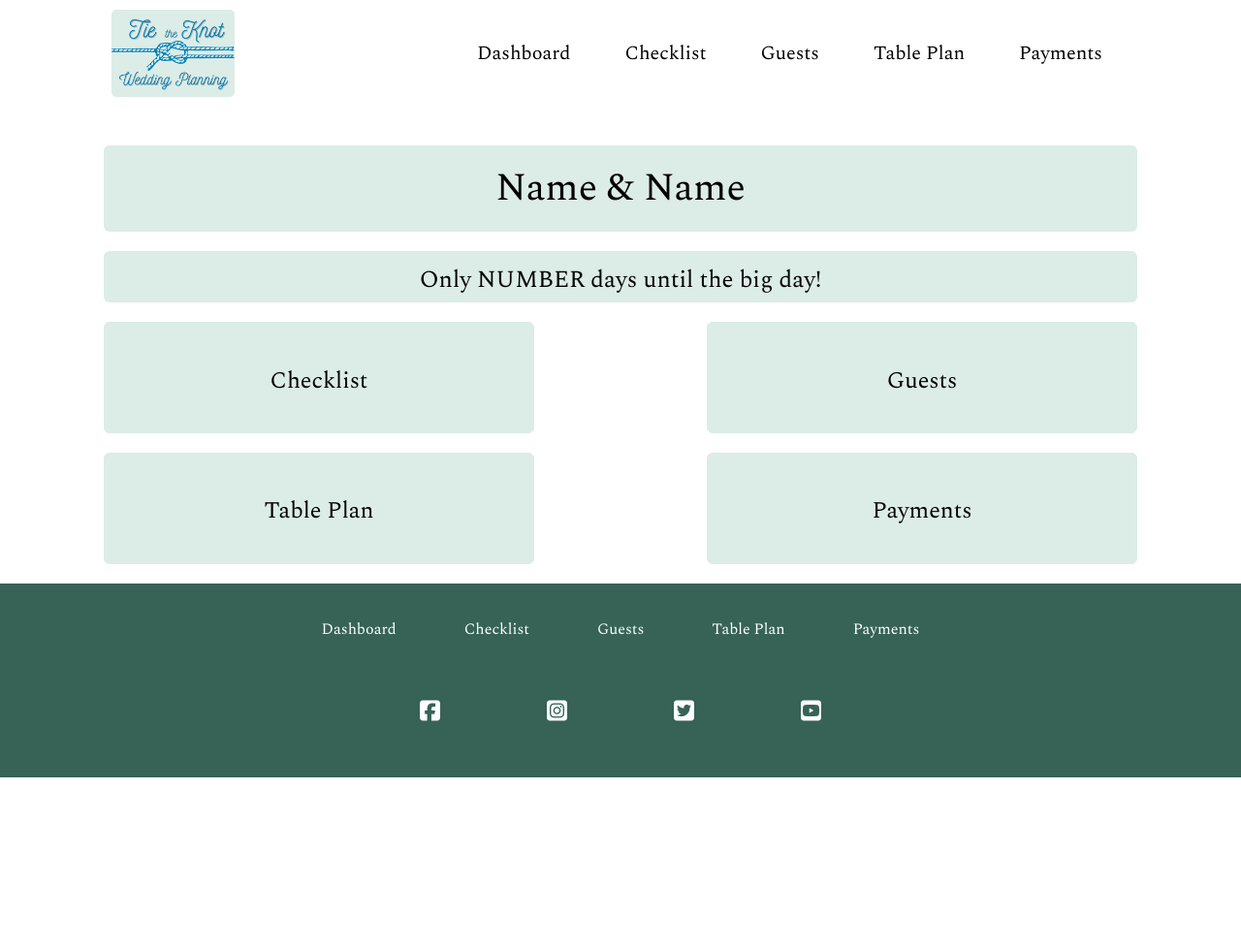
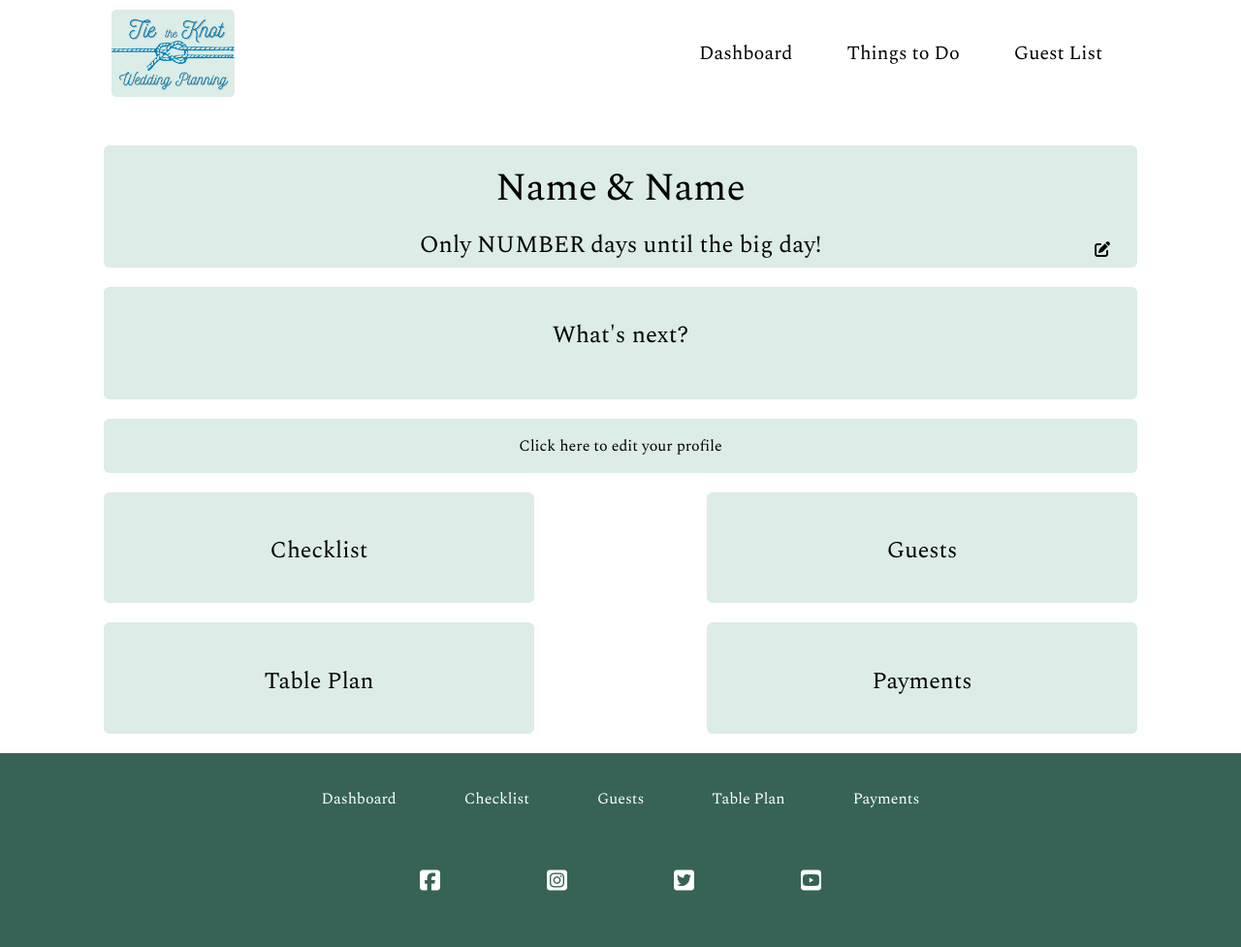
Before and after one commit to lilli-mcnally/tie-the-knot, a Flask app: page /dashboard in a window 1280 px wide. Shown: the whole page at 97% size. Before the commit the page ends 802 px from the top, so only its background shows below. Run offline with Flask 2, Linux system fonts and the light colour scheme; data that the repository does not hold is empty; some libraries are stand-ins or nearby versions.

Commit message:
Update dashboard and add edit profile link

```diff
--- a/tietheknot/routes.py
+++ b/tietheknot/routes.py
@@ -53,7 +53,8 @@ def log_in():
 
 @app.route("/dashboard")
 def dashboard():
-    return render_template("dashboard.html")
+    checklist_items = list(Checklist.query.order_by(Checklist.checklist_date).all())
+    return render_template("dashboard.html", checklist_items=checklist_items)
 
 
 # Checklist Pages
--- a/tietheknot/static/css/style.css
+++ b/tietheknot/static/css/style.css
@@ -54,10 +54,6 @@ nav ul a {
     justify-content: center;
 }
 
-nav ul a:hover {
-    background-color: #E8D2CA;
-}
-
 nav .sidenav-trigger {
     float: right;
 }
@@ -76,6 +72,12 @@ nav .sidenav-trigger {
 
 .sidenav li>a {
     font-size: 18px;
+}
+
+.drop-option {
+    margin: 0;
+    padding: 20px !important;
+    text-align: center;
 }
 
 #footer-links,
@@ -116,6 +118,24 @@ nav .sidenav-trigger {
 }
 
 /* Dashboard */
+
+#edit-profile {
+    position: absolute;
+    top: 230px;
+    right: 130px;
+}
+
+#edit-profile a {
+    color: #000;
+    border: 2px solid #dcece7;
+    border-radius: 5px;
+    padding: 1px 3px;
+}
+
+#edit-profile a:hover {
+    border: 2px solid #366355;
+}
+
 .dash-heading {
     display: flex;
     justify-content: center;
@@ -511,3 +531,15 @@ input:-internal-autofill-selected {
 }
 
 /* Sign Up Page */
+
+
+
+
+
+.nav-trigger {
+    background-color: unset;
+}
+
+.nav-trigger:hover {
+    background-color: #E8D2CA;
+}
--- a/tietheknot/templates/base.html
+++ b/tietheknot/templates/base.html
@@ -20,12 +20,23 @@
                         alt="Tie the Knot Wedding Planning Logo">
                 </a>
                 <a href="#" data-target="mobile-demo" class="sidenav-trigger"><i class="fa-solid fa-bars"></i></a>
+                <!-- Dropdown Structure -->
+                <ul id="checklist-dropdown" class="dropdown-content">
+                    <li><a class="drop-option" href="{{ url_for('checklist') }}">Checklist</a></li>
+                    <li class="divider"></li>
+                    <li><a class="drop-option" href="{{ url_for('payments') }}">Payments</a></li>
+                </ul>
+                <ul id="guest-dropdown" class="dropdown-content">
+                    <li><a class="drop-option" href="{{ url_for('guests') }}">Guests</a></li>
+                    <li class="divider"></li>
+                    <li><a class="drop-option" href="{{ url_for('table_plan') }}">Table Plan</a></li>
+                </ul>
                 <ul class="right hide-on-med-and-down nav-links">
-                    <li><a href="{{ url_for('dashboard') }}">Dashboard</a></li>
-                    <li><a href="{{ url_for('checklist') }}">Checklist</a></li>
-                    <li><a href="{{ url_for('guests') }}">Guests</a></li>
-                    <li><a href="{{ url_for('table_plan') }}">Table Plan</a></li>
-                    <li><a href="{{ url_for('payments') }}">Payments</a></li>
+                    <li><a a class="nav-trigger" href="{{ url_for('dashboard') }}">Dashboard</a></li>
+                    <li><a class="dropdown-trigger nav-trigger" href="#!" data-target="checklist-dropdown">Things to
+                            Do</a></li>
+                    <li><a class="dropdown-trigger nav-trigger" href="#!" data-target="guest-dropdown">Guest List</a>
+                    </li>
                 </ul>
             </div>
         </nav>
@@ -33,9 +44,9 @@
         <ul class="sidenav" id="mobile-demo">
             <li><a href="{{ url_for('dashboard') }}" class="side-nav">Dashboard</a></li>
             <li><a href="{{ url_for('checklist') }}">Checklist</a></li>
+            <li><a href="{{ url_for('payments') }}">Payments</a></li>
             <li><a href="{{ url_for('guests') }}">Guests</a></li>
             <li><a href="{{ url_for('table_plan') }}">Table Plan</a></li>
-            <li><a href="{{ url_for('payments') }}">Payments</a></li>
         </ul>
     </header>
 
--- a/tietheknot/templates/dashboard.html
+++ b/tietheknot/templates/dashboard.html
@@ -5,10 +5,46 @@
     <div class="col s10" id="dash-container">
         <div class="col s12 green-row">
             <h1>Name & Name</h1>
+            <h5>Only NUMBER days until the big day!</h5>
+            <p id="edit-profile"><a href=""><i class="fa-solid fa-pen-to-square"></i></a></p>
+        </div>
+        <div class="col s12 green-row green-container">
+            <h5>What's next?</h5>
+            <br>
+            {% for checklist_item in checklist_items %}
+            <!-- Iterates through each Checklist item -->
+            {% if loop.first %}
+            <!-- Checks to see if this is the first iteration, meaning it has no previous -->
+            <p class="checklist-date"><strong>{{ checklist_item.checklist_date.strftime("%-d %B %Y") }}</strong></p>
+            <div class="col s10 checklist-item">
+                <div class="col s3">
+                    <p>{{ checklist_item.checklist_name }}</p>
+                </div>
+                <div class="col s6">
+                    <p class="checklist-notes">{{ checklist_item.checklist_notes }}</p>
+                </div>
+            </div>
+            {% else %}
+            <!-- For all other iterations after the first one -->
+            {% if checklist_item.checklist_date == loop.previtem.checklist_date %}
+            <div class="col s10 checklist-item">
+                <div class="col s3">
+                    <p>{{ checklist_item.checklist_name }}</p>
+                </div>
+                <div class="col s6">
+                    <p class="checklist-notes">{{ checklist_item.checklist_notes }}</p>
+                </div>
+            </div>
+            {% endif %}
+            {% endif %}
+            {% endfor %}
         </div>
         <div class="col s12 green-row">
-            <h5>Only NUMBER days until the big day!</h5>
+            <p>Click here to edit your profile</p>
         </div>
+
+
+
         <div class="col s12 dash-content">
             <a href="{{ url_for('checklist') }}" class="col s5 green-row" id="green-one">
                 <h5>Checklist</h5>
```
